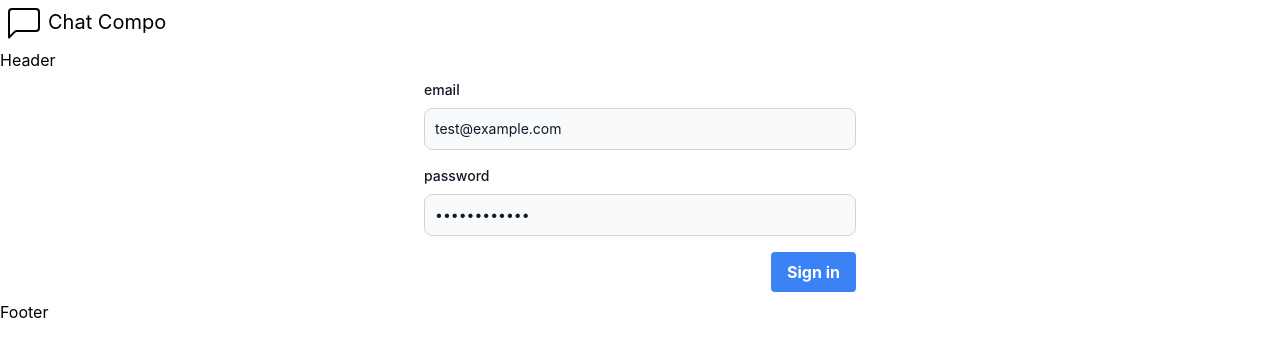
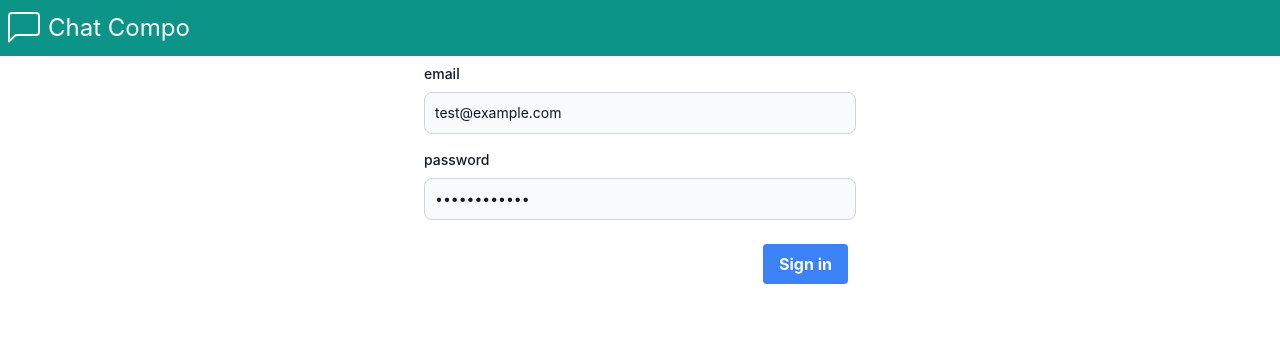
Before and after one commit to naotake51/chat-compo-developer-console, a Next.js app: page / in a window 1280 px wide. Shown: the top 356 px of the page. Built offline with nearby package versions, Linux system fonts and the light colour scheme.

Commit message:
add: user menu

```diff
--- a/atoms/Button/Button.tsx
+++ b/atoms/Button/Button.tsx
@@ -13,7 +13,7 @@ Button.defaultProps = {
 export default function Button({ onClick, label }: InferProps<typeof Button.propTypes>) {
   return (
     <button
-      className='rounded bg-blue-500 py-2 px-4 font-bold text-white hover:bg-blue-700'
+      className='m-2 rounded bg-blue-500 py-2 px-4 font-bold text-slate-50 hover:bg-blue-700'
       onClick={onClick ?? undefined}
       type='button'
     >
--- a/components/Footer/Footer.tsx
+++ /dev/null
@@ -1,5 +0,0 @@
-import React from 'react';
-
-export default function Footer() {
-  return <footer>Footer</footer>;
-}
--- a/components/Header/Header.tsx
+++ b/components/Header/Header.tsx
@@ -1,24 +1,12 @@
-import React, { useCallback, useContext } from 'react';
-import Button from '../../atoms/Button/Button';
-import { AuthContext } from '../../contexts/auth-context';
+import React from 'react';
 import Logo from './Logo';
+import UserMenu from './UserMenu';
 
 export default function Header() {
-  const { auth, signOut } = useContext(AuthContext);
-
-  const onSignOut = useCallback(() => signOut(), [signOut]);
-
   return (
-    <header>
+    <header className='flex h-14 items-center justify-between bg-teal-600'>
       <Logo />
-      <p>Header</p>
-      {auth ? (
-        <div>
-          <p>{auth!.developer.email}</p>
-          <p>{auth!.accessToken}</p>
-          <Button label='Sign out' onClick={onSignOut} />
-        </div>
-      ) : null}
+      <UserMenu />
     </header>
   );
 }
--- a/components/Header/Logo.tsx
+++ b/components/Header/Logo.tsx
@@ -3,9 +3,9 @@ import { BsChatLeft } from 'react-icons/bs';
 
 export default function Logo() {
   return (
-    <div className='flex p-2'>
-      <BsChatLeft size={32} />
-      <p className='ml-2 text-xl'>Chat Compo</p>
+    <div className='flex items-center p-2'>
+      <BsChatLeft color='rgb(248 250 252)' size={32} />
+      <p className='ml-2 text-2xl text-slate-50'>Chat Compo</p>
     </div>
   );
 }
--- /dev/null
+++ b/components/Header/UserImage.tsx
@@ -0,0 +1,25 @@
+/* eslint-disable react/forbid-component-props */
+import Image from 'next/image';
+import PropTypes, { InferProps } from 'prop-types';
+import React from 'react';
+
+UserImage.propTypes = {
+  src: PropTypes.string.isRequired,
+};
+
+UserImage.defaultProps = {};
+
+export default function UserImage({ src }: InferProps<typeof UserImage.propTypes>) {
+  const size = 40;
+
+  return (
+    <Image
+      alt='user'
+      className='overflow-hidden rounded-full'
+      height={size}
+      objectFit='cover'
+      src={src}
+      width={size}
+    />
+  );
+}
--- /dev/null
+++ b/components/Header/UserMenu.tsx
@@ -0,0 +1,42 @@
+/* eslint-disable react/forbid-component-props */
+import { Menu, Transition } from '@headlessui/react';
+import { InferProps } from 'prop-types';
+import React, { Fragment, useCallback, useContext } from 'react';
+import { AuthContext } from '../../contexts/auth-context';
+import UserImage from './UserImage';
+import UserMenuItem from './UserMenuItem';
+
+UserMenu.propTypes = {};
+
+UserMenu.defaultProps = {};
+
+export default function UserMenu({}: InferProps<typeof UserMenu.propTypes>) {
+  const { auth, signOut } = useContext(AuthContext);
+
+  const onShowUserProfile = useCallback(() => {}, []);
+  const onSignOut = useCallback(() => signOut(), [signOut]);
+
+  if (!auth) return null;
+
+  return (
+    <Menu as='div' className='relative m-2'>
+      <Menu.Button className='flex items-center'>
+        <UserImage src='/noimage-user.jpg' />
+      </Menu.Button>
+      <Transition
+        as={Fragment}
+        enter='transition ease-out duration-100'
+        enterFrom='transform opacity-0 scale-95'
+        enterTo='transform opacity-100 scale-100'
+        leave='transition ease-in duration-75'
+        leaveFrom='transform opacity-100 scale-100'
+        leaveTo='transform opacity-0 scale-95'
+      >
+        <Menu.Items className='absolute right-0  mt-2 w-56 divide-y divide-gray-400 rounded bg-gray-500'>
+          <UserMenuItem label={auth.developer.email} onClick={onShowUserProfile} />
+          <UserMenuItem label='Sign out' onClick={onSignOut} />
+        </Menu.Items>
+      </Transition>
+    </Menu>
+  );
+}
--- /dev/null
+++ b/components/Header/UserMenuItem.tsx
@@ -0,0 +1,28 @@
+import { Menu } from '@headlessui/react';
+import PropTypes, { InferProps } from 'prop-types';
+import React from 'react';
+
+UserMenuItem.propTypes = {
+  label: PropTypes.string.isRequired,
+  onClick: PropTypes.func.isRequired,
+};
+
+UserMenuItem.defaultProps = {};
+
+export default function UserMenuItem({
+  label,
+  onClick,
+}: InferProps<typeof UserMenuItem.propTypes>) {
+  const className = 'px-4 py-2 text-slate-50';
+  const activeClassName = className + ' bg-gray-600';
+
+  return (
+    <Menu.Item>
+      {({ active }) => (
+        <div className={active ? activeClassName : className} onClick={onClick}>
+          {label}
+        </div>
+      )}
+    </Menu.Item>
+  );
+}
--- a/layouts/Layout.tsx
+++ b/layouts/Layout.tsx
@@ -1,5 +1,4 @@
 import React, { ReactElement } from 'react';
-import Footer from '../components/Footer/Footer';
 import Header from '../components/Header/Header';
 
 type LayoutProps = Required<{
@@ -11,7 +10,6 @@ export default function Layout({ children }: LayoutProps) {
     <>
       <Header />
       {children}
-      <Footer />
     </>
   );
 }
```
Also changed, not shown: public/noimage-user.jpg (added).
